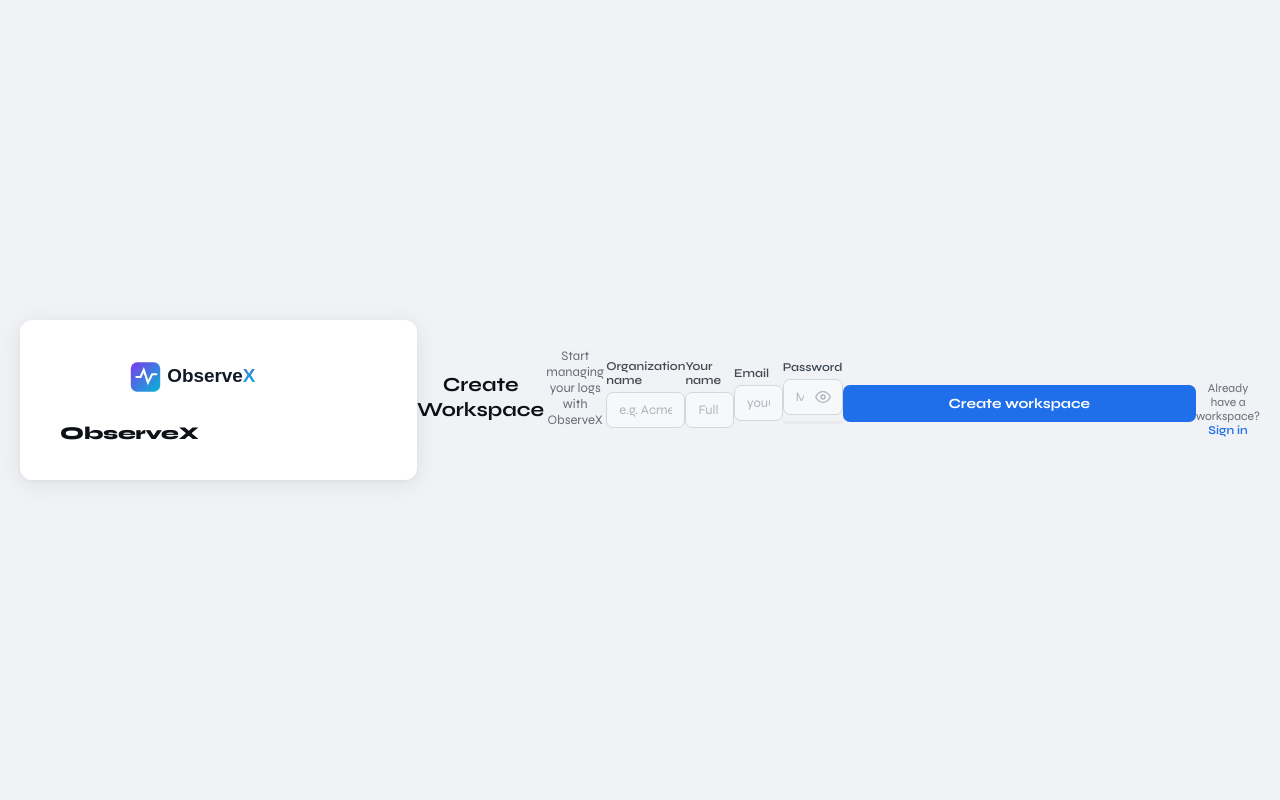
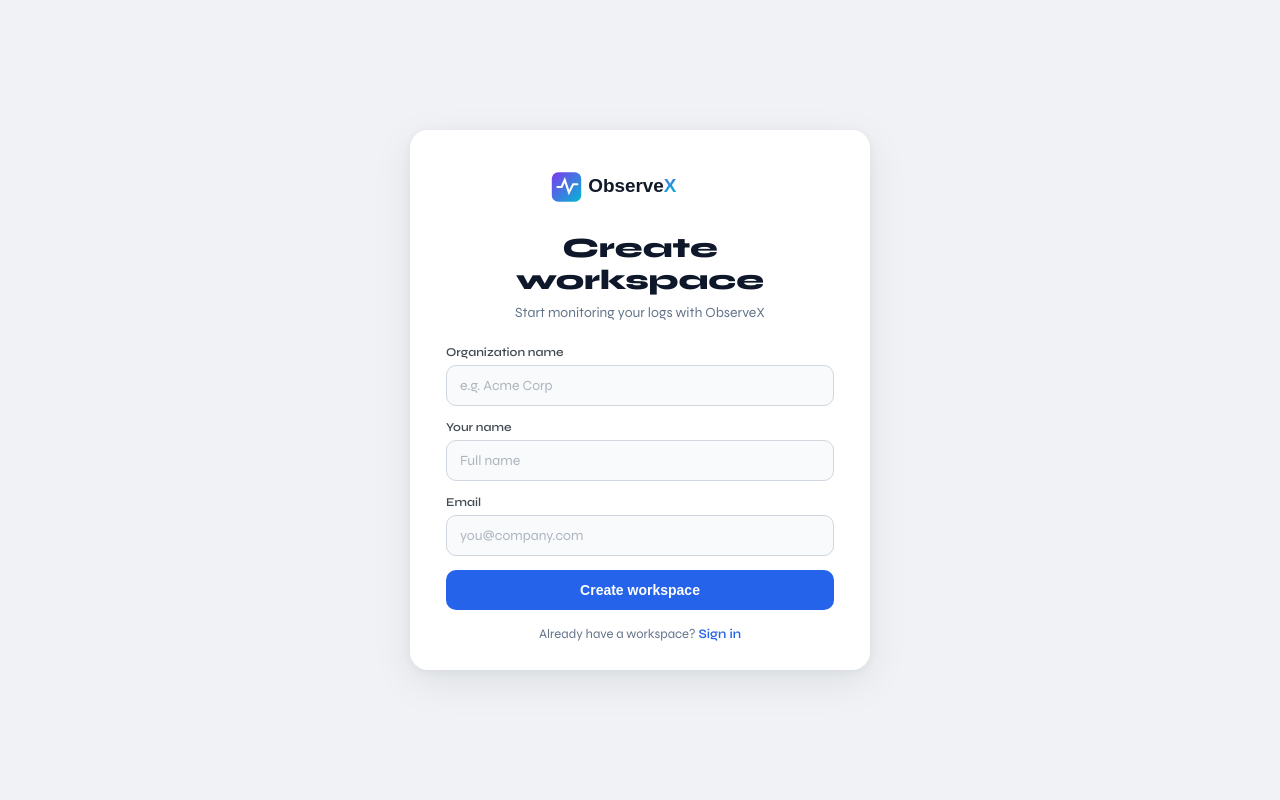
Before and after one commit to rew7277/logtransfer, a Flask app: page /create-account in a window 1280 px wide. Run offline with Flask 3, Linux system fonts and the light colour scheme; some libraries are stand-ins or nearby versions.

Commit message:
Add files via upload

```diff
--- a/templates/create_account.html
+++ b/templates/create_account.html
@@ -10,16 +10,15 @@
 <link href="https://fonts.googleapis.com/css2?family=IBM+Plex+Mono:wght@400;500&family=Syne:wght@400;500;600;700;800&display=swap" rel="stylesheet"/>
 <style>
 *,*::before,*::after{box-sizing:border-box;margin:0;padding:0}
-body{font-family:'Syne',sans-serif;background:#f0f2f5;min-height:100vh;display:flex;align-items:center;justify-content:center;padding:20px;-webkit-font-smoothing:antialiased}
-.card{background:#fff;border-radius:12px;box-shadow:0 4px 24px rgba(0,0,0,.08),0 1px 4px rgba(0,0,0,.04);width:100%;max-width:440px;padding:36px 40px}
-.logo{display:flex;align-items:center;justify-content:center;margin-bottom:24px}.logo img{height:42px;width:auto;display:block}
-.logo-icon{width:36px;height:36px;border-radius:8px;background:linear-gradient(135deg,#1f6feb,#39c5cf);display:flex;align-items:center;justify-content:center;color:#fff;font-weight:800;font-size:14px}
-.logo-name{font-size:18px;font-weight:800;color:#0d1117;letter-spacing:-0.3px}
+body{font-family:'Syne',sans-serif;background:#f0f2f5;min-height:100vh;display:flex;align-items:center;justify-content:center;padding:24px;-webkit-font-smoothing:antialiased}
+.card{background:#fff;border-radius:18px;box-shadow:0 12px 40px rgba(15,23,42,.08),0 2px 10px rgba(15,23,42,.05);width:100%;max-width:460px;padding:36px 36px 28px}
+.logo{display:flex;align-items:center;justify-content:center;margin-bottom:24px}.logo img{height:44px;width:auto;display:block}.logo img{height:42px;width:auto;display:block}
+
 h1{font-size:20px;font-weight:700;text-align:center;margin-bottom:6px;color:#0d1117}
 .subtitle{font-size:13px;color:#656d76;text-align:center;margin-bottom:24px}
 .field{margin-bottom:14px}
-label{display:block;font-size:12px;font-weight:600;color:#424a53;margin-bottom:5px}
-input,select{width:100%;padding:9px 12px;background:#f6f8fa;border:1px solid #d0d7de;border-radius:7px;font-family:'Syne',sans-serif;font-size:13px;color:#0d1117;outline:none;transition:border-color .15s,box-shadow .15s}
+label{display:block;font-size:12px;font-weight:600;color:#424a53;margin-bottom:6px}
+input,select{width:100%;padding:11px 13px;background:#f8fafc;border:1px solid #d0d7de;border-radius:10px;font-family:'Syne',sans-serif;font-size:14px;color:#0d1117;outline:none;transition:border-color .15s,box-shadow .15s}
 input:focus,select:focus{border-color:#1f6feb;box-shadow:0 0 0 3px rgba(31,111,235,.12);background:#fff}
 input::placeholder{color:#adb5bd}
 .pw-wrap{position:relative}
@@ -29,10 +28,10 @@
 .strength-bar{height:3px;border-radius:2px;margin-top:6px;background:#e8eaed;overflow:hidden}
 .strength-fill{height:100%;border-radius:2px;transition:width .3s,background .3s;width:0}
 .strength-label{font-size:10px;color:#adb5bd;margin-top:3px}
-.btn{width:100%;padding:10px;background:#1f6feb;border:none;border-radius:7px;color:#fff;font-family:'Syne',sans-serif;font-size:14px;font-weight:700;cursor:pointer;transition:all .15s;margin-top:6px}
-.btn:hover{background:#388bfd;transform:translateY(-1px);box-shadow:0 4px 12px rgba(31,111,235,.3)}
-.btn:active{transform:none}
-.btn:disabled{opacity:.6;cursor:not-allowed;transform:none;box-shadow:none}
+.btn,.btn-primary,button[type='submit']{width:100%;padding:12px 16px;background:#2563eb;color:#fff;border:none;border-radius:10px;font-size:14px;font-weight:700;cursor:pointer;transition:all .15s}.btn:hover,.btn-primary:hover,button[type='submit']:hover{background:#1d4ed8}
+.btn,.btn-primary,button[type='submit']{width:100%;padding:12px 16px;background:#2563eb;color:#fff;border:none;border-radius:10px;font-size:14px;font-weight:700;cursor:pointer;transition:all .15s}.btn:hover,.btn-primary:hover,button[type='submit']:hover{background:#1d4ed8}
+.btn,.btn-primary,button[type='submit']{width:100%;padding:12px 16px;background:#2563eb;color:#fff;border:none;border-radius:10px;font-size:14px;font-weight:700;cursor:pointer;transition:all .15s}.btn:hover,.btn-primary:hover,button[type='submit']:hover{background:#1d4ed8}
+.btn,.btn-primary,button[type='submit']{width:100%;padding:12px 16px;background:#2563eb;color:#fff;border:none;border-radius:10px;font-size:14px;font-weight:700;cursor:pointer;transition:all .15s}.btn:hover,.btn-primary:hover,button[type='submit']:hover{background:#1d4ed8}
 .msg{padding:10px 14px;border-radius:7px;font-size:12px;font-weight:500;margin-bottom:16px;display:none}
 .msg.error{background:#fff0f0;border:1px solid #ffcdd2;color:#c62828;display:block}
 .msg.success{background:#f0fff4;border:1px solid #c8e6c9;color:#2e7d32;display:block}
@@ -44,128 +43,18 @@
 code{font-family:'IBM Plex Mono',monospace;font-size:11px}
 </style>
 </head>
+
 <body>
-<div class="card">
-  <div class="logo"><img src="/static/images/logo-primary.svg" alt="ObserveX"></div>
-    <span class="logo-name">ObserveX</span>
+  <div class="card">
+    <div class="logo"><img src="/static/images/logo-primary.svg" alt="ObserveX"></div>
+    <h1 style="font-size:28px;font-weight:800;text-align:center;margin-bottom:8px;color:#0f172a;line-height:1.15">Create workspace</h1>
+    <div class="subtitle" style="font-size:14px;color:#64748b;text-align:center;margin-bottom:24px">Start monitoring your logs with ObserveX</div>
+    <form method="post"><div class="field"><label for="organization_name">Organization name</label>
+    <input type="text" id="organization_name" name="organization_name" placeholder="e.g. Acme Corp" autocomplete="organization" required/></div><div class="field"><label for="name">Your name</label>
+    <input type="text" id="name" name="name" placeholder="Full name" autocomplete="name" required/></div><div class="field"><label for="email">Email</label>
+    <input type="email" id="email" name="email" placeholder="you@company.com" autocomplete="email" required/></div><button type="submit">Create workspace</button></form>
+    <div class="footer" style="text-align:center;margin-top:16px;font-size:13px;color:#64748b">Already have a workspace? <a href="/login" style="color:#2563eb;text-decoration:none;font-weight:600">Sign in</a></div>
   </div>
-  <h1>Create Workspace</h1>
-  <p class="subtitle">Start managing your logs with ObserveX</p>
+</body>
 
-  <div class="msg" id="msg"></div>
-
-  <div class="field">
-    <label for="organization_name">Organization name</label>
-    <input type="text" id="organization_name" name="organization_name" placeholder="e.g. Acme Corp" autocomplete="organization" required/>
-  </div>
-
-  <div class="field">
-    <label for="name">Your name</label>
-    <input type="text" id="name" name="name" placeholder="Full name" autocomplete="name" required/>
-  </div>
-
-  <div class="field">
-    <label for="email">Email</label>
-    <input type="email" id="email" name="email" placeholder="you@company.com" autocomplete="email" required/>
-  </div>
-
-  <div class="field">
-    <label for="password">Password</label>
-    <div class="pw-wrap">
-      <input type="password" id="password" name="password" placeholder="Min 8 characters" autocomplete="new-password" required oninput="checkStrength(this.value)"/>
-      <button class="pw-toggle" type="button" onclick="togglePw()" title="Show/hide password">
-        <svg id="eyeIcon" width="16" height="16" viewBox="0 0 24 24" fill="none" stroke="currentColor" stroke-width="2">
-          <path d="M1 12s4-8 11-8 11 8 11 8-4 8-11 8-11-8-11-8z"/><circle cx="12" cy="12" r="3"/>
-        </svg>
-      </button>
-    </div>
-    <div class="strength-bar"><div class="strength-fill" id="strengthFill"></div></div>
-    <div class="strength-label" id="strengthLabel"></div>
-  </div>
-
-  <input type="hidden" name="theme_mode" value="white"/>
-  <input type="hidden" name="role" value="admin"/>
-
-  <button class="btn" id="submitBtn" onclick="createWorkspace()">Create workspace</button>
-
-  <div class="link-row">Already have a workspace? <a href="/login">Sign in</a></div>
-
-</div>
-
-<script>
-function togglePw(){
-  const inp=document.getElementById('password');
-  const ico=document.getElementById('eyeIcon');
-  if(inp.type==='password'){
-    inp.type='text';
-    ico.innerHTML='<path d="M17.94 17.94A10.07 10.07 0 0112 20c-7 0-11-8-11-8a18.45 18.45 0 015.06-5.94"/><path d="M9.9 4.24A9.12 9.12 0 0112 4c7 0 11 8 11 8a18.5 18.5 0 01-2.16 3.19"/><line x1="1" y1="1" x2="23" y2="23"/>';
-  }else{
-    inp.type='password';
-    ico.innerHTML='<path d="M1 12s4-8 11-8 11 8 11 8-4 8-11 8-11-8-11-8z"/><circle cx="12" cy="12" r="3"/>';
-  }
-}
-
-function checkStrength(pw){
-  const fill=document.getElementById('strengthFill');
-  const lbl=document.getElementById('strengthLabel');
-  if(!pw){fill.style.width='0';lbl.textContent='';return;}
-  let score=0;
-  if(pw.length>=8)score++;
-  if(pw.length>=12)score++;
-  if(/[A-Z]/.test(pw))score++;
-  if(/[0-9]/.test(pw))score++;
-  if(/[^A-Za-z0-9]/.test(pw))score++;
-  const levels=[
-    {w:'20%',c:'#ef4444',t:'Too weak'},
-    {w:'40%',c:'#f97316',t:'Weak'},
-    {w:'60%',c:'#eab308',t:'Fair'},
-    {w:'80%',c:'#22c55e',t:'Strong'},
-    {w:'100%',c:'#10b981',t:'Very strong'}
-  ];
-  const l=levels[Math.min(score-1,4)]||levels[0];
-  fill.style.width=l.w;fill.style.background=l.c;
-  lbl.textContent=l.t;lbl.style.color=l.c;
-}
-
-function showMsg(text,type){
-  const el=document.getElementById('msg');
-  el.textContent=text;el.className='msg '+type;
-}
-
-async function createWorkspace(){
-  const btn=document.getElementById('submitBtn');
-  const org_name=document.getElementById('organization_name').value.trim();
-  const name=document.getElementById('name').value.trim();
-  const email=document.getElementById('email').value.trim();
-  const password=document.getElementById('password').value;
-
-  if(!org_name){showMsg('Organization name is required.','error');return;}
-  if(!name){showMsg('Your name is required.','error');return;}
-  if(!email||!email.includes('@')){showMsg('A valid email is required.','error');return;}
-  if(!password||password.length<8){showMsg('Password must be at least 8 characters.','error');return;}
-
-  btn.disabled=true;btn.textContent='Creating…';
-
-  try{
-    const res=await fetch('/register',{
-      method:'POST',
-      headers:{'Content-Type':'application/json'},
-      body:JSON.stringify({organization_name:org_name,name,email,password,theme_mode:'white',role:'admin'})
-    });
-    const data=await res.json();
-    if(!res.ok){
-      showMsg(data.error||'Registration failed. Please try again.','error');
-      btn.disabled=false;btn.textContent='Create workspace';return;
-    }
-    showMsg('Workspace created! Redirecting to your dashboard…','success');
-    setTimeout(()=>{window.location.href=data.workspace_url||'/workspace/'+data.slug;},1000);
-  }catch(e){
-    showMsg('Network error: '+e.message,'error');
-    btn.disabled=false;btn.textContent='Create workspace';
-  }
-}
-
-document.addEventListener('keydown',e=>{if(e.key==='Enter')createWorkspace();});
-</script>
-</body>
 </html>
```
Also changed, not shown: templates/login.html (+19 -81 lines).
